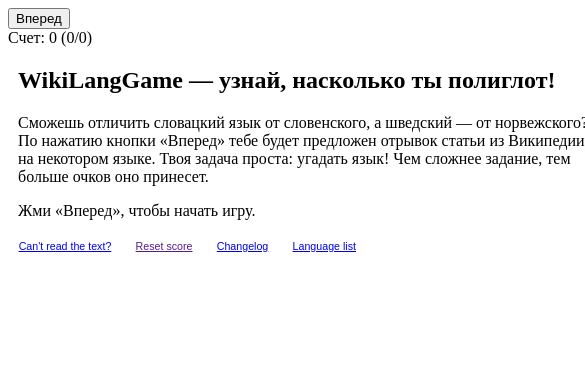
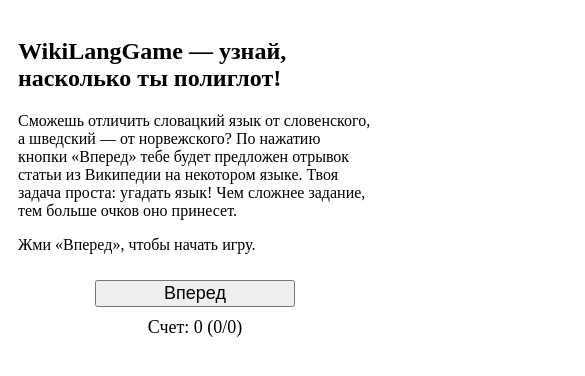
Before and after one commit to iliazeus/wiki-lang-game, a website: page www/index.html in a window 390 px wide. Shown: the top 376 px of the page, 585 px wide, since content can reach past the window. Drawn offline with Linux system fonts and the light colour scheme.

Commit message:
make the interface nicer on mobile

```diff
--- a/www/index.html
+++ b/www/index.html
@@ -1,16 +1,18 @@
 <!DOCTYPE html>
 <html>
   <head>
+    <meta charset="utf-8" />
+    <meta name="viewport" content="width=device-width, initial-scale=1" />
+
     <title>WikiLangGame</title>
-    <meta charset="UTF-8" />
+
     <link href="style.css" rel="stylesheet" type="text/css" />
+    <script src="index.bundle.js"></script>
   </head>
   <body>
-    <input type="submit" value="Вперед" onclick="WikiLangGame.refreshExtract()" />
-    <div id="ex_scorediv">Счет: <span id="ex_score">0 (0/0)</span></div>
+    <script id="ex_script"></script>
+    <main>
       <div id="exlang">
-      <script src="index.bundle.js"></script>
-      <script id="ex_script"></script>
         <div id="ex_div">
           <h2>WikiLangGame&nbsp;&mdash; узнай, насколько ты&nbsp;полиглот!</h2>
           <p>
@@ -25,6 +27,10 @@
 
         <div id="ex_ans"></div>
       </div>
+
+      <button id="ex_next" type="submit" onclick="WikiLangGame.refreshExtract()">Вперед</button>
+      <div id="ex_scorediv">Счет: <span id="ex_score">0 (0/0)</span></div>
+
       <div id="ex_statusdiv">
         <span id="ex_status_right" style="display: none">Верно! </span>
         <span id="ex_status_wrong" style="display: none">Неверно! </span>
@@ -36,11 +42,6 @@
           Вопрос на <span id="ex_status_price"></span> очков.
         </span>
       </div>
-    <div id="footer">
-      <a href="javascript:WikiLangGame.excludeLanguage()">Can't read the text?</a>
-      <a href="">Reset score</a>
-      <a href="changelog.txt" target="blank">Changelog</a>
-      <a href="langlist.txt" target="blank">Language list</a>
-    </div>
+    </main>
   </body>
 </html>
--- a/www/style.css
+++ b/www/style.css
@@ -1,21 +1,58 @@
-.ex_ans {
-  margin: 10pt;
+body {
+  display: flex;
+  flex-flow: row nowrap;
+  justify-content: space-around;
+}
+
+main {
+  max-width: 800px;
+  padding: 5px;
+
+  display: flex;
+  flex-flow: column nowrap;
+  align-items: center;
+}
+
+main > * {
+  margin: 5px;
 }
 
 #ex_ans {
-  margin: 10px;
+  margin-top: 10px;
+
+  display: flex;
+  flex-flow: row wrap;
+  justify-content: space-around;
 }
 
-#ex_div {
-  width: 600px;
-  margin: 10px;
+#ex_ans > * {
+  margin: 5px;
+  width: 45%;
+}
+
+button {
+  font-size: large;
+}
+
+#ex_next {
+  width: 200px;
+}
+
+#ex_scorediv {
+  font-size: large;
 }
 
 #footer {
-  font: 8pt sans-serif;
-  margin-top: 20px;
+  position: absolute;
+  bottom: 0;
+
+  font-size: small;
+
+  display: flex;
+  flex-flow: row wrap;
+  justify-content: space-around;
 }
 
-#footer a {
-  margin: 8pt;
+#footer > * {
+  margin: 5px;
 }
```
Also changed, not shown: src/index.ts (+9 -6 lines). Lines whose indentation alone changed are shown as unchanged.
